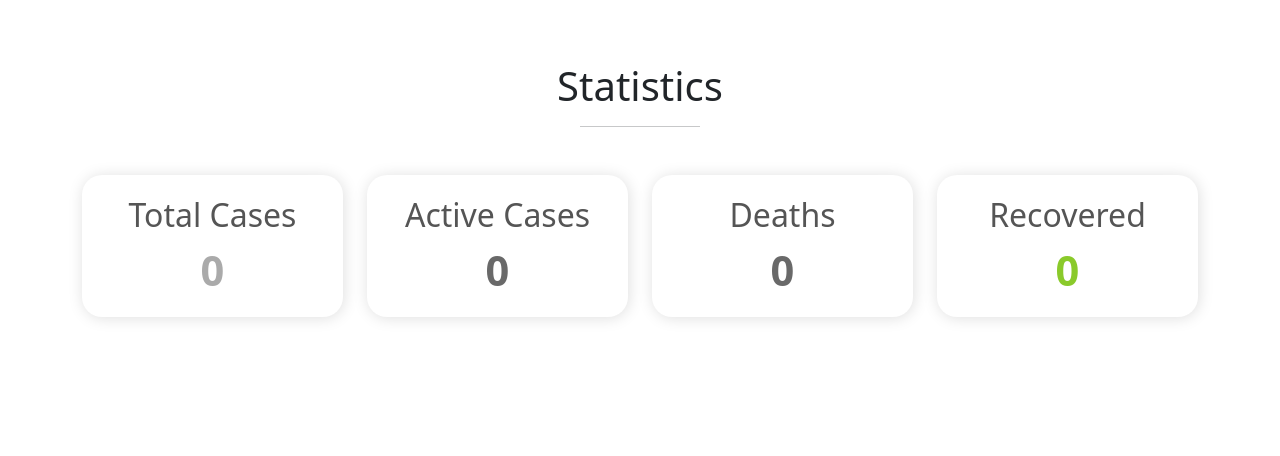
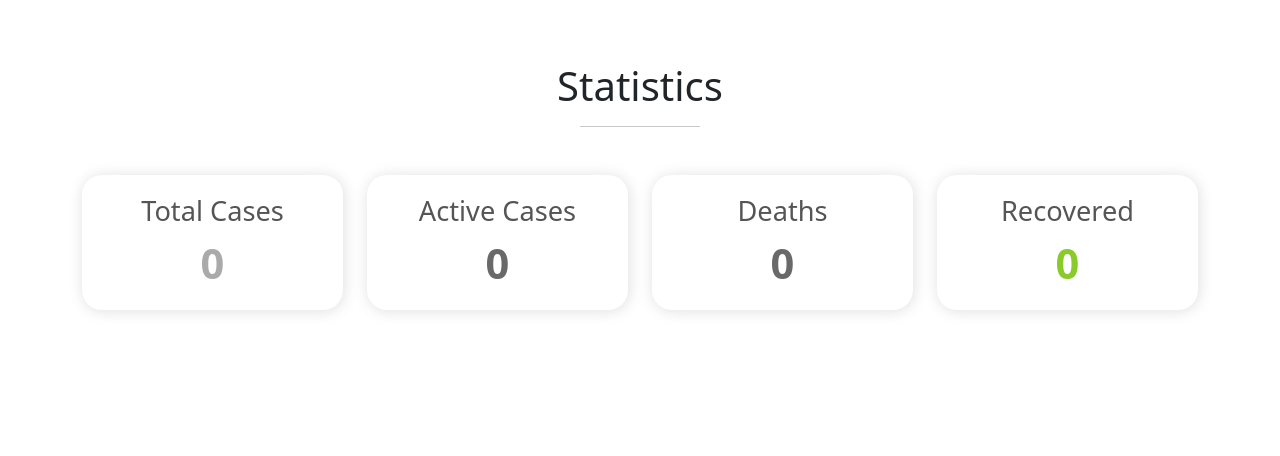
Before and after one commit to nsadisha/Corona-Stats-LK, a PHP site: page / in a window 1280 px wide. Shown: the part 802-1258 px from the top of the page. Run offline with PHP 8.4, Linux system fonts and the light colour scheme.

Commit message:
colors and font sizes changed

```diff
--- a/css/styles.css
+++ b/css/styles.css
@@ -60,9 +60,10 @@
     background-color: white;
     box-shadow: 1px 1px 15px rgba(0, 0, 0, 0.13);
     margin-bottom: 1.5rem;
+    cursor: pointer;
 }
 .stat-tile .stat-title{
-    font-size: 2rem;
+    font-size: 1.7rem;
     margin-bottom: 0;
     color: #555;
     font-weight: 300;
```
